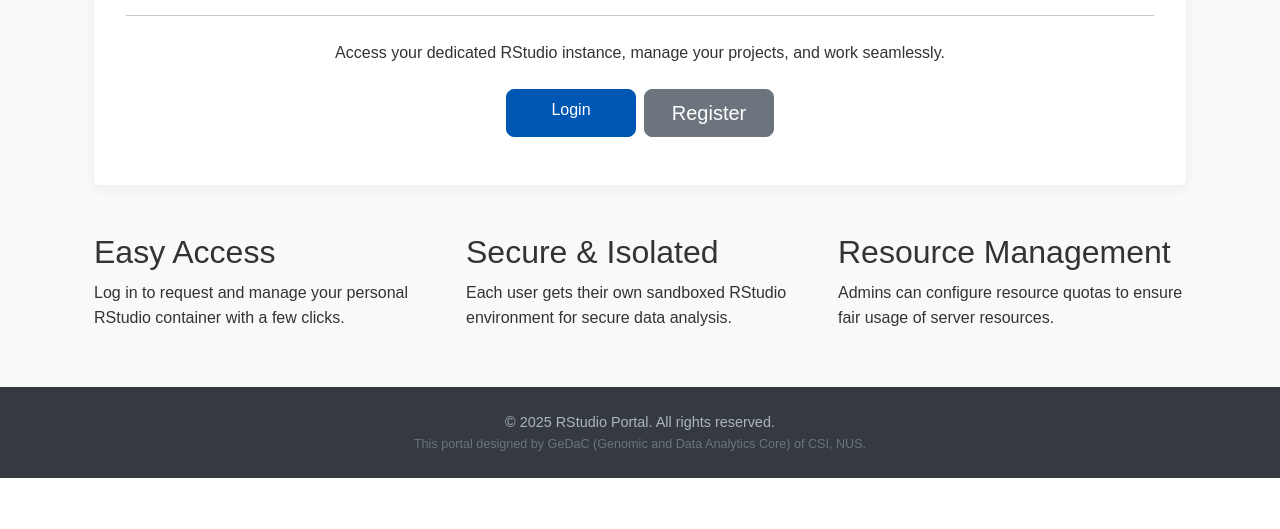
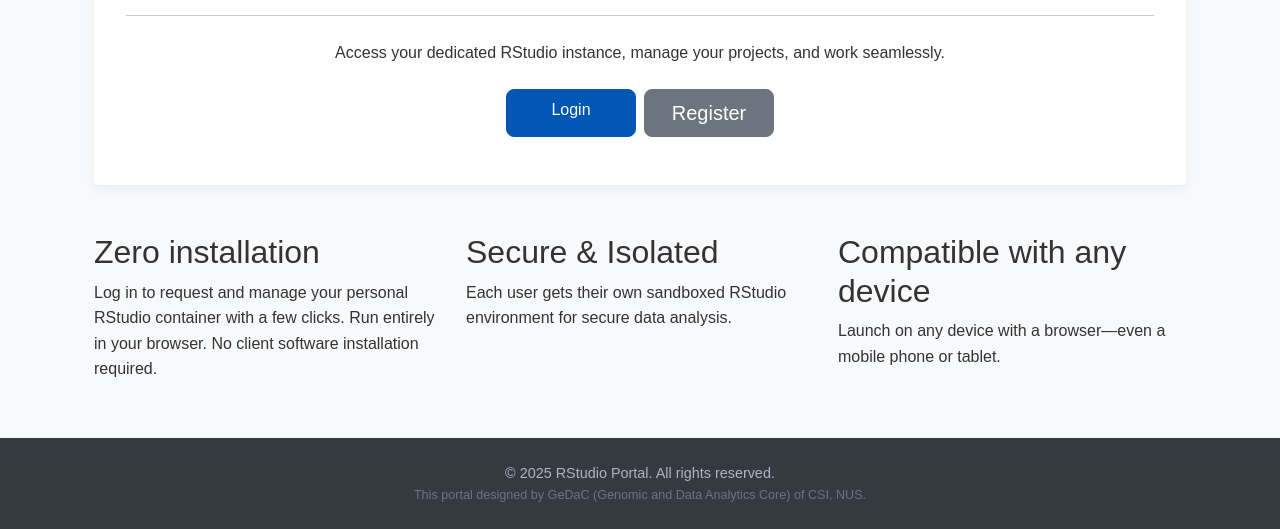
Before and after one commit to CSI-Genomics-and-Data-Analytics-Core/datascience-launchpad, a FastAPI app: page / in a window 1280 px wide. Shown: the part 629-1158 px from the top of the page. Before the commit the page ends 1107 px from the top, so only its background shows below. Run offline with FastAPI, Linux system fonts and the light colour scheme.

Commit message:
chore: update home page

```diff
--- a/templates/index.html
+++ b/templates/index.html
@@ -36,10 +36,10 @@ endblock %} {% block content %}
 
   <div class="row mt-5">
     <div class="col-md-4">
-      <h2>Easy Access</h2>
+      <h2>Zero installation</h2>
       <p>
         Log in to request and manage your personal RStudio container with a few
-        clicks.
+        clicks. Run entirely in your browser. No client software installation required.
       </p>
     </div>
     <div class="col-md-4">
@@ -50,10 +50,9 @@ endblock %} {% block content %}
       </p>
     </div>
     <div class="col-md-4">
-      <h2>Resource Management</h2>
+      <h2>Compatible with any device</h2>
       <p>
-        Admins can configure resource quotas to ensure fair usage of server
-        resources.
+        Launch on any device with a browser—even a mobile phone or tablet.
       </p>
     </div>
   </div>
```
